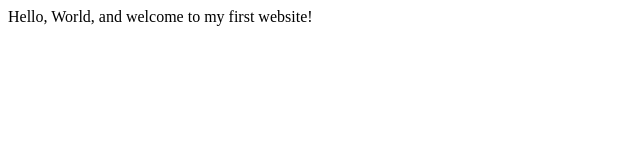
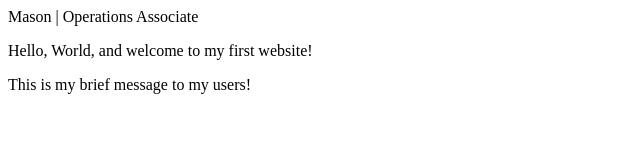
Before and after one commit to masonTanguay/masonTanguay.github.io, a plain HTML site: page index.html in a window 1280 px wide. Shown: the whole page, without its empty margins (0-640 px from the left). Drawn offline with Linux system fonts and the light colour scheme.

Commit message:
Skills Check 1

```diff
--- a/index.html
+++ b/index.html
@@ -3,9 +3,11 @@
     <head>
         <meta charset="utf-8">
         <meta name="viewport" content="width=device-width, initial-scale=1.0">
-        <title>My First Website</title>
+        <meta name="author" content="Mason Tanguay"
+        <title>Mason | Operations Associate</title>
     </head>
     <body>
-       Hello, World, and welcome to my first website!
+        <p>Hello, World, and welcome to my first website!</p>
+        <p>This is my brief message to my users!</p>
     </body>
 </html>
```
